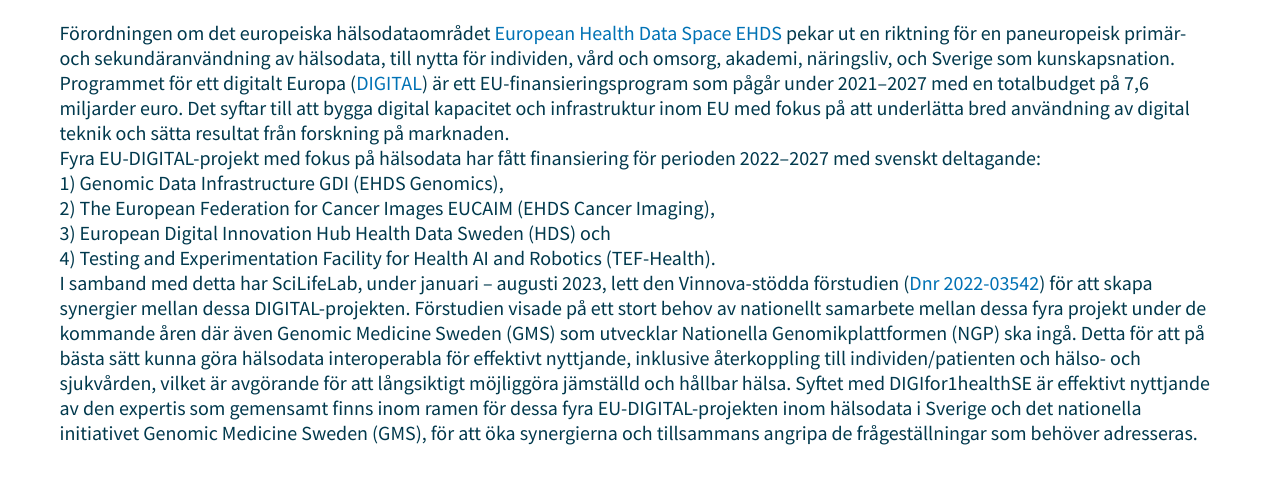
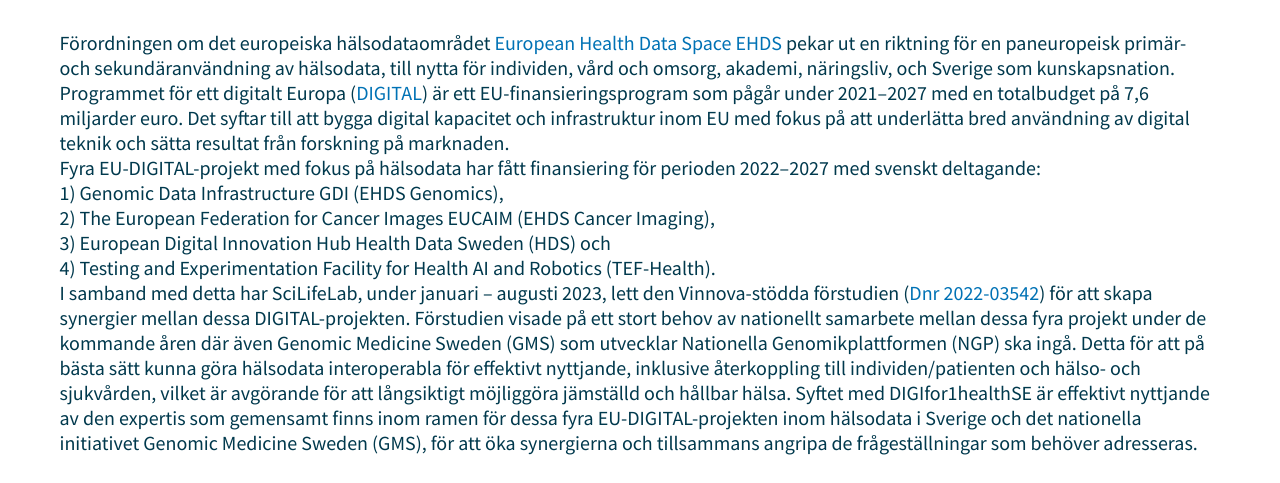
Before and after one commit to ScilifelabDataCentre/DIGIfor1Health_web, a Jekyll site: the page built from index.html, in a window 1280 px wide. Shown: the part 385-868 px from the top of the page. Built offline with Jekyll 4.4.1, drawn with Linux system fonts in a browser that asks for light colours; a script that is not in the unit is left out; the list of posts is cut into pages by our own code; grey boxes are pictures that could not be loaded.

Commit message:
Update _custom.scss

```diff
--- a/_sass/_custom.scss
+++ b/_sass/_custom.scss
@@ -3,7 +3,7 @@
 
 .home_text {
   max-width: 1171px;
-  margin: 20px auto;
+  margin: 30px auto;
   padding: 0 5px;
   text-align: left;
   color:#00394d;
```
